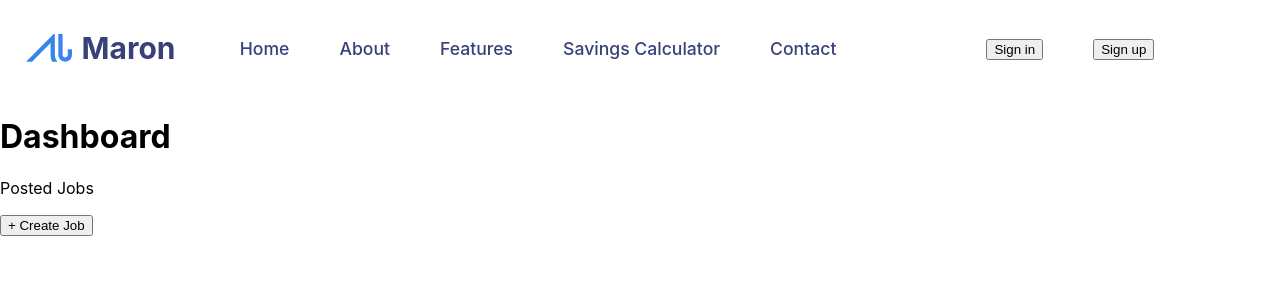
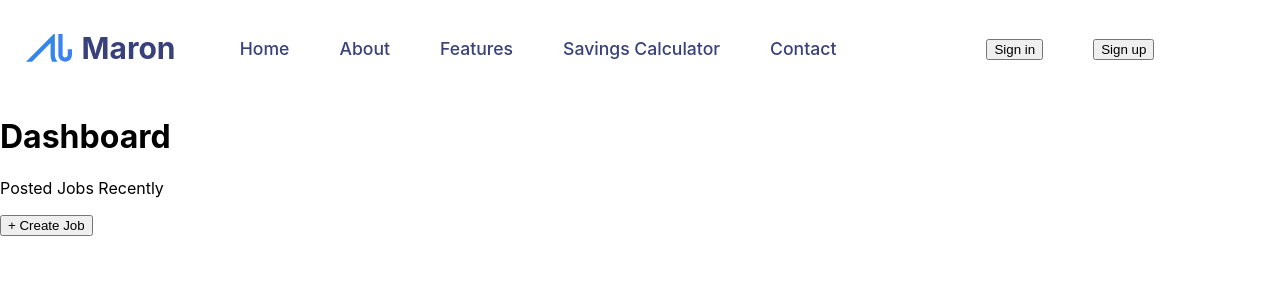
Before and after one commit to dhanushramudri/maron.ai-frontend, a React (Create React App) app: page /dashboard in a window 1280 px wide. Shown: the top 300 px of the page. Built offline with nearby package versions, Linux system fonts and the light colour scheme; no server answers.

Commit message:
changed dashboard component

```diff
--- a/src/components/Dashboard/Dashboard.jsx
+++ b/src/components/Dashboard/Dashboard.jsx
@@ -6,7 +6,7 @@ const Dashboard = () => {
     <div>
       <Header />
       <h1>Dashboard</h1>
-      <p>Posted Jobs</p>
+      <p>Posted Jobs Recently</p>
       <button>+ Create Job</button>
     </div>
   );
```
